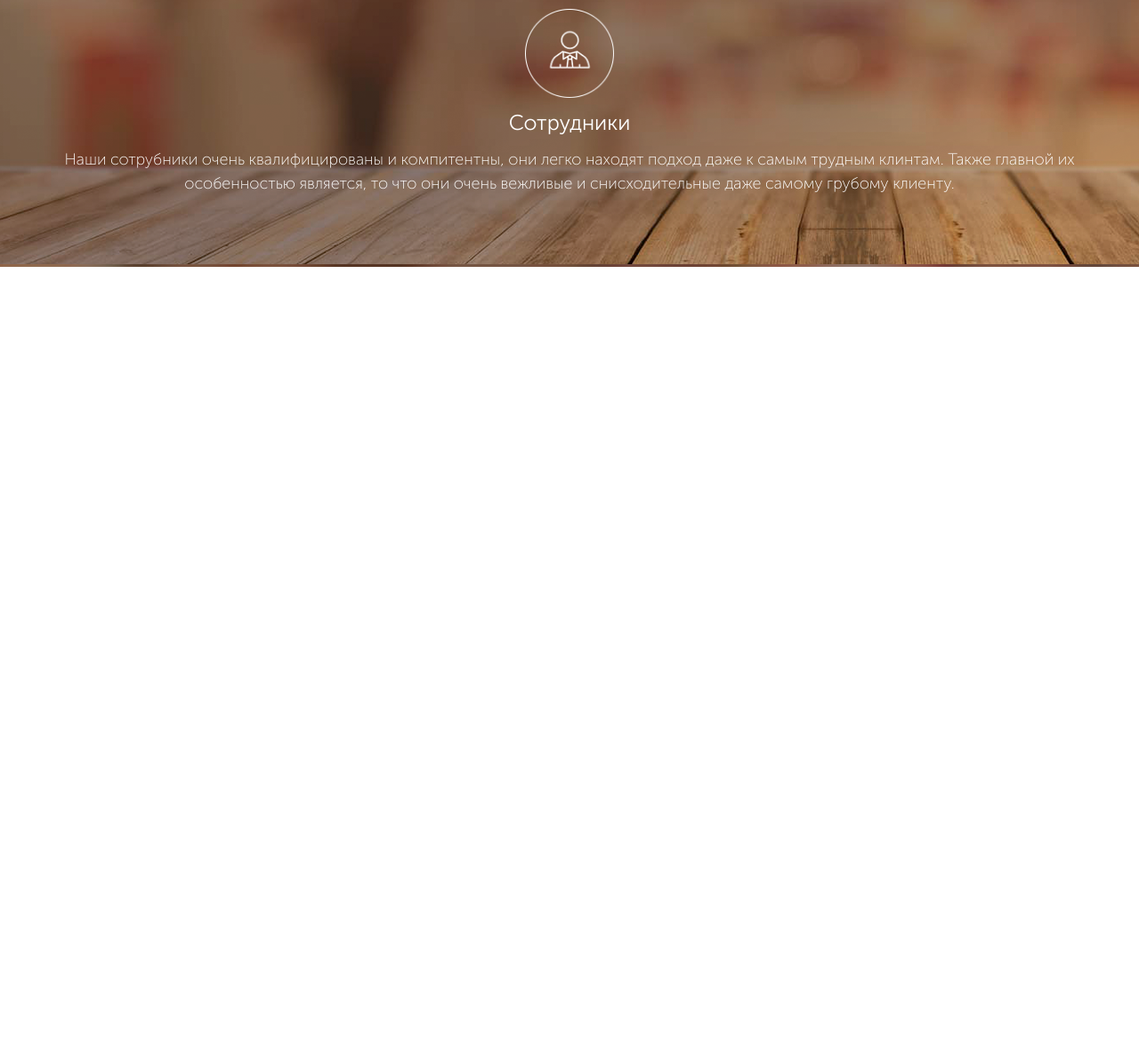
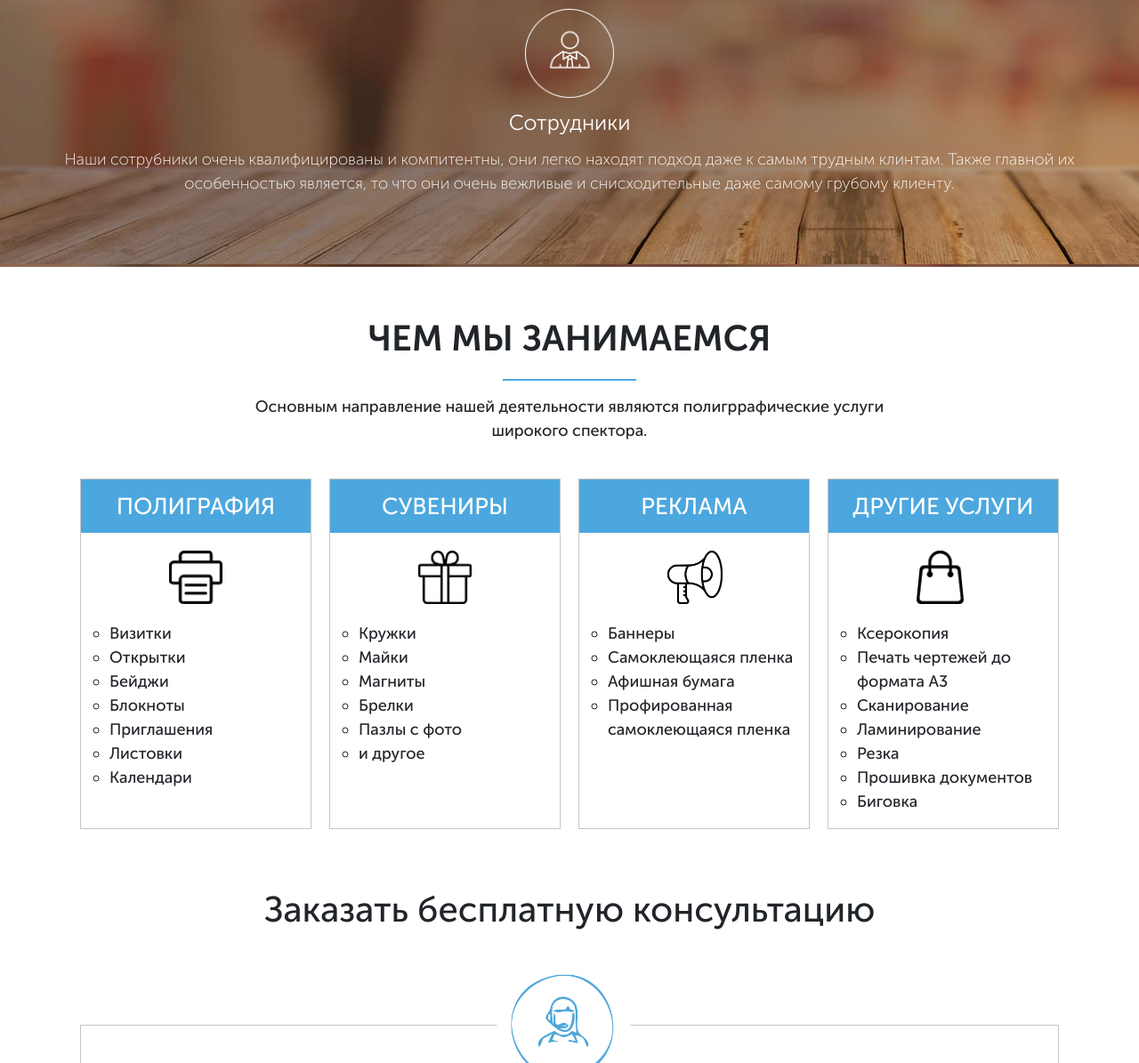
Before and after one commit to alexanderguminskiy/Copik, a website: page src/index.html in a window 1280 px wide. Shown: the part 1605-2800 px from the top of the page at 89% size. Before the commit the page ends 1905 px from the top, so only its background shows below. Drawn offline with nearby package versions, Linux system fonts and the light colour scheme.

Commit message:
add aboutus_section

```diff
--- a/src/index.html
+++ b/src/index.html
@@ -173,6 +173,86 @@
         </div>
     </section>
 
+    <section class="aboutus">
+        <div class="container">
+            <div class="title">Чем мы занимаемся</div>
+            <div class="line"><hr></div>
+            <div class="subtitle">
+                Основным направление нашей деятельности являются
+                полигррафические услуги широкого спектора.
+            </div>
+            <div class="aboutus__wrapper">
+                <div class="aboutus__item">
+                    <div class="aboutus__item-title">полиграфия</div>
+                    <div class="aboutus__item-info">
+                        <div class="aboutus__item-logo"><img src="icons/aboutus/1.png" alt=""></div>
+                        <ul class="aboutus__list">
+                            <li>Визитки</li>
+                            <li>Открытки</li>
+                            <li>Бейджи</li>
+                            <li>Блокноты</li>
+                            <li>Приглашения</li>
+                            <li>Листовки</li>
+                            <li>Календари</li>
+                        </ul>
+                    </div>
+                </div>
+                <div class="aboutus__item">
+                    <div class="aboutus__item-title">Сувениры</div>
+                    <div class="aboutus__item-info">
+                        <div class="aboutus__item-logo"><img src="icons/aboutus/2.png" alt=""></div>
+                        <ul class="aboutus__list">
+                            <li>Кружки</li>
+                            <li>Майки</li>
+                            <li>Магниты</li>
+                            <li>Брелки</li>
+                            <li>Пазлы с фото</li>
+                            <li>и другое</li>
+                        </ul>
+                    </div>
+                </div>
+                <div class="aboutus__item">
+                    <div class="aboutus__item-title">Реклама</div>
+                    <div class="aboutus__item-info">
+                        <div class="aboutus__item-logo"><img src="icons/aboutus/3.png" alt=""></div>
+                        <ul class="aboutus__list">
+                            <li>Баннеры</li>
+                            <li>Самоклеющаяся пленка</li>
+                            <li>Афишная бумага</li>
+                            <li>Профированная самоклеющаяся пленка</li>
+                        </ul>
+                    </div>
+                </div>
+                <div class="aboutus__item">
+                    <div class="aboutus__item-title">Другие услуги</div>
+                    <div class="aboutus__item-info">
+                        <div class="aboutus__item-logo"><img src="icons/aboutus/4.png" alt=""></div>
+                        <ul class="aboutus__list">
+                            <li>Ксерокопия</li>
+                            <li>Печать чертежей до формата А3</li>
+                            <li>Сканирование</li>
+                            <li>Ламинирование</li>
+                            <li>Резка</li>
+                            <li>Прошивка документов</li>
+                            <li>Биговка</li>
+                        </ul>
+                    </div>
+                </div>
+            </div>
+            <div class="aboutus__title">Заказать бесплатную консультацию</div>
+            <div class="aboutus__consultation" id="feedback">
+                <div class="aboutus__consultation-logo"><img src="icons/consultation1.jpg" alt="consultation"></div>
+                <form class="feed-form feed-form_consultation">
+                    <input required name="name" type="text" placeholder="Ваше имя">
+                    <input required name="phone" type="tel" placeholder="Ваш телефон">
+                    <input required name="email" type="email" placeholder="Ваше E-mail">
+
+                    <button class="button button_consultation">заказать консультацию</button>
+                </form>
+            </div>
+        </div>
+    </section>
+
     <script src="//code.jquery.com/jquery-1.11.0.min.js"></script>
     <script src="//code.jquery.com/jquery-migrate-1.2.1.min.js"></script>
     <script src="js/jquery.maskedinput.min.js"></script>
--- a/src/js/script.js
+++ b/src/js/script.js
@@ -24,7 +24,7 @@ $(document).ready(function(){
             data: $(this).serialize()
         }).done(function() {
             $(this).find("input").val("");
-            $('#consultation').fadeOut();
+            $('#consultation, #feedback').fadeOut();
             $('.overlay, #thanks').fadeIn('slow');
             $('form').trigger('reset');
         });
--- /dev/null
+++ b/src/sass/blocks/_aboutus.scss
@@ -0,0 +1,73 @@
+.aboutus {
+    min-height: 1250px;
+    padding: 50px 0 60px 0;
+    &__wrapper {
+        display: flex;
+        justify-content: space-between;
+        margin: 0 auto;
+        margin-top: 40px;
+        width: 1100px;
+    }
+    &__item {
+        min-height: 380px;
+        width: 260px;
+        border: 1px solid #c5c5c5;
+        &-title {
+            display: flex;
+            align-items: center;
+            justify-content: center;
+            height: 60px;
+            background-color: $main-color;
+
+           // background-color: #3b5768;
+            font-size: 26px;
+            font-weight: 500;
+            color: #fff;
+            text-transform: uppercase;
+        }
+        &-logo {
+            margin: 0 auto;
+            margin-top: 20px;
+            margin-bottom: 20px;
+            width: 60px;
+            height: 60px;
+            img {
+                height: 100%;
+            }
+        }
+    }
+    &__list {
+        li {
+            font-size: 18px;
+            list-style-type: circle;
+        }
+    }
+    &__title {
+        text-align: center;
+        margin-top: 60px;
+        font-size: 40px;
+    }
+    &__consultation {
+        z-index: 800;
+        display: flex;
+        justify-content: center;
+        align-items: center;
+        position: relative;
+        margin: 0 auto;
+        margin-top: 100px;
+        width: 1100px;
+        min-height: 220px;
+        border: 1px solid #c5c5c5;
+        &-logo {
+            position: absolute;
+            top: -60px;
+            left: 50%;
+            transform: translateX(-68%);
+            width: 120px;
+            height: 120px;
+            img {
+                height: 100%;
+            }
+        }
+    }
+}
--- a/src/sass/blocks/_buttons.scss
+++ b/src/sass/blocks/_buttons.scss
@@ -1,4 +1,5 @@
 .button {
+    position: relative;
     width: 160px;
     height: 40px;
     border: none;
@@ -16,4 +17,13 @@
         width: 310px;
         font-size: 17px;
     }
+    &_consultation {
+        position: absolute;
+        bottom: -24px;
+        width: 250px;
+        height: 48px;
+        border-radius: 25px;
+        left: 50%;
+        transform: translateX(-50%)
+    }
 }
--- a/src/sass/blocks/_forms.scss
+++ b/src/sass/blocks/_forms.scss
@@ -13,4 +13,18 @@
             margin-bottom: 25px;
         }
     }
+    &_consultation {
+        width: 820px;
+        flex-direction: row;
+        justify-content: space-between;
+        margin: 0 auto;
+        margin-bottom: 0;
+        input {
+            border: 1px solid #c5c5c5;
+            width: 250px;
+            border-radius: 25px;
+            margin-top: 50px;
+            margin-bottom: 0;
+        }
+    }
 }
--- /dev/null
+++ b/src/sass/blocks/_line.scss
@@ -0,0 +1,9 @@
+.line {
+    width: 150px;
+    margin: 0 auto;
+    color: $main-color;
+    hr {
+        height: 2px;
+        opacity: 1;
+    }
+}
--- a/src/sass/blocks/_modal.scss
+++ b/src/sass/blocks/_modal.scss
@@ -1,4 +1,5 @@
 .modal {
+    z-index: 1000;
     display: none;
     flex-direction: column;
     align-items: center;
@@ -30,6 +31,7 @@
         text-align: center;
     }
     &_mini {
+        z-index: 1000;
         min-height: 130px;
         padding: 20px 25px;
     }
--- a/src/sass/blocks/_overlay.scss
+++ b/src/sass/blocks/_overlay.scss
@@ -1,4 +1,5 @@
 .overlay {
+    z-index: 900;
     display: none;
     height: 100%;
     width: 100%;
--- /dev/null
+++ b/src/sass/blocks/_subtitle.scss
@@ -0,0 +1,7 @@
+.subtitle {
+    width: 710px;
+    margin: 0 auto;
+    text-align: center;
+    font-size: 18px;
+    font-weight: 500;
+}
--- a/src/sass/blocks/_title.scss
+++ b/src/sass/blocks/_title.scss
@@ -1,7 +1,7 @@
 .title {
-    width: 135px;
     margin: 0 auto;
     font-size: 40px;
     font-weight: 700;
-    color: black;
+    text-align: center;
+    text-transform: uppercase;
 }
--- a/src/sass/blocks/style.scss
+++ b/src/sass/blocks/style.scss
@@ -19,3 +19,6 @@
 @import 'modal';
 @import 'forms';
 @import 'staff';
+@import 'aboutus';
+@import 'line';
+@import 'subtitle';
```
Also changed, not shown: src/css/style.min.css, src/icons/aboutus/1.png (added), src/icons/aboutus/2.png (added), src/icons/aboutus/3.png (added), src/icons/aboutus/4.png (added), src/icons/consultation.png (added), src/icons/consultation1.jpg (added).
